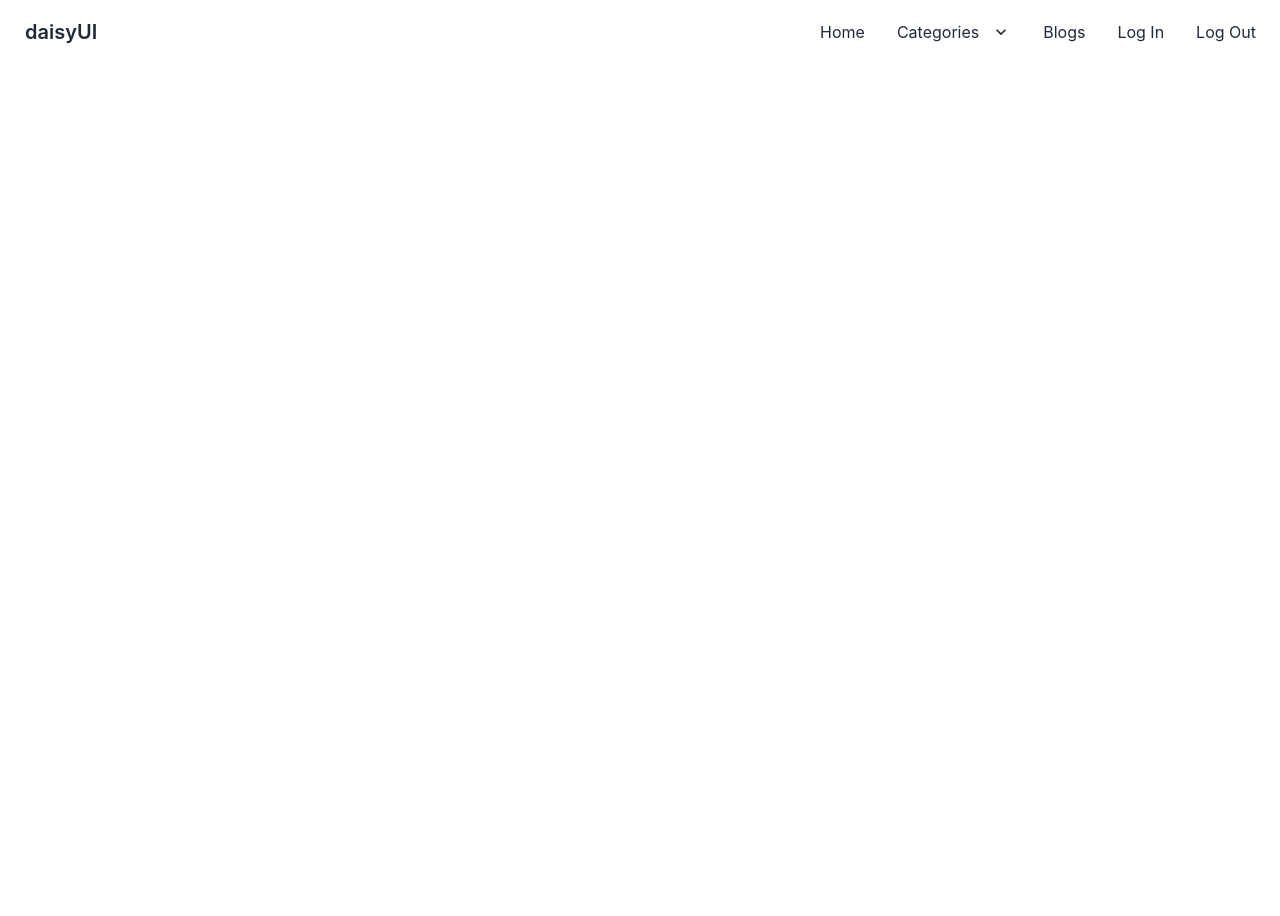
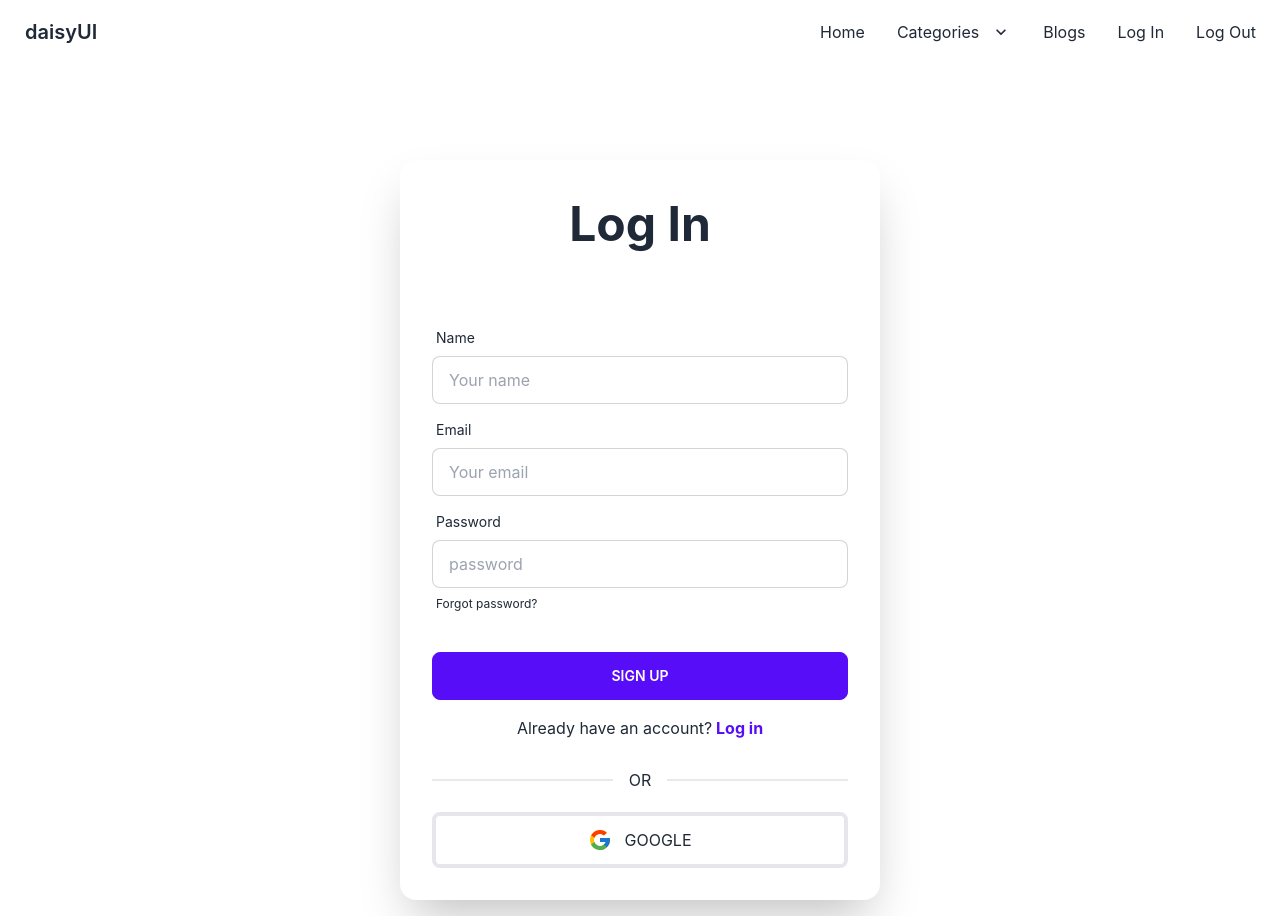
Before and after one commit to Zayed-Fahim/Used-products-resale-market-client-side, a React (Create React App) app: page /signup in a window 1280 px wide. Before the commit the page ends 800 px from the top, so only its background shows below. Built offline with nearby package versions, Linux system fonts and the light colour scheme.

Commit message:
login and signup page design done

```diff
--- a/package.json
+++ b/package.json
@@ -10,6 +10,8 @@
     "firebase": "^9.14.0",
     "react": "^18.2.0",
     "react-dom": "^18.2.0",
+    "react-hook-form": "^7.39.5",
+    "react-icons": "^4.6.0",
     "react-router-dom": "^6.4.3",
     "react-scripts": "5.0.1",
     "web-vitals": "^2.1.4"
--- a/src/Pages/Home/Navbar/Navbar.js
+++ b/src/Pages/Home/Navbar/Navbar.js
@@ -6,12 +6,12 @@ const Navbar = () => {
     <>
       <li>
         <button>
-          <Link>Log In</Link>
+          <Link to='/login'>Log In</Link>
         </button>
       </li>
       <li>
         <button>
-          <Link>Log Out</Link>
+          <Link to='/'>Log Out</Link>
         </button>
       </li>
     </>
--- a/src/Pages/Login/Login.js
+++ b/src/Pages/Login/Login.js
@@ -1,11 +1,91 @@
-import React from 'react';
+import React from "react";
+import { useForm } from "react-hook-form";
+import { Link } from "react-router-dom";
+import { FcGoogle } from "react-icons/fc";
 
 const Login = () => {
-    return (
-        <div>
-
+  const {
+    register,
+    formState: { errors },
+    handleSubmit,
+  } = useForm();
+  const onSubmit = (data) => console.log(data);
+  return (
+    <div className="hero mt-20">
+      <div className="hero-content flex-col lg:flex-row-reverse">
+        <div className="card flex-shrink-0 w-full shadow-2xl bg-base-100">
+          <form onSubmit={handleSubmit(onSubmit)}>
+            <h1 className="text-5xl font-bold my-10">Log In</h1>
+            <div className="card-body w-[380px] lg:w-[30rem]">
+              <div className="form-control">
+                <label className="label">
+                  <span className="label-text">Email</span>
+                </label>
+                <input
+                  {...register("email", { required: true })}
+                  aria-invalid={errors.email ? "true" : "false"}
+                  type="email"
+                  placeholder="Your email"
+                  className="input input-bordered"
+                />
+              </div>
+              {errors.email?.type === "required" && (
+                <p className="text-red-600" role="alert">
+                  Email is required
+                </p>
+              )}
+              <div className="form-control">
+                <label className="label">
+                  <span className="label-text">Password</span>
+                </label>
+                <input
+                  {...register("password", {
+                    required: "Make your password strong",
+                    minLength: {
+                      value: 6,
+                      message: "Password must be 6 characters or longer",
+                    },
+                  })}
+                  type="password"
+                  placeholder="Your password"
+                  className="input input-bordered"
+                />
+                {errors.password && (
+                  <p className="text-red-600" role="alert">
+                    {errors.password?.message}
+                  </p>
+                )}
+                <label className="label">
+                  <Link href="#" className="label-text-alt link link-hover">
+                    Forgot password?
+                  </Link>
+                </label>
+              </div>
+              <div className="form-control mt-6">
+                <button className="btn btn-primary">Login</button>
+              </div>
+              <p className="my-2">
+                New user?
+                <Link className="text-primary font-bold" to="/signup">
+                  {" "}
+                  Sign up
+                </Link>
+              </p>
+              <div className="divider">OR</div>
+              <button className="flex justify-center items-center gap-3 border-4 p-3 rounded-lg my-2">
+                <div>
+                  <FcGoogle className="w-6 h-6"></FcGoogle>
+                </div>
+                <div>
+                  <p>GOOGLE</p>
+                </div>
+              </button>
+            </div>
+          </form>
         </div>
-    );
+      </div>
+    </div>
+  );
 };
 
 export default Login;
--- a/src/Pages/Signup/Signup.js
+++ b/src/Pages/Signup/Signup.js
@@ -1,11 +1,114 @@
-import React from 'react';
+import React from "react";
+import { useForm } from "react-hook-form";
+import { FcGoogle } from "react-icons/fc";
+import { Link } from "react-router-dom";
 
 const Signup = () => {
-    return (
-        <div>
-
+  const {
+    register,
+    formState: { errors },
+    handleSubmit,
+  } = useForm();
+  const onSubmit = (data) => console.log(data);
+  return (
+    <div className="hero mt-20">
+      <div className="hero-content flex-col lg:flex-row-reverse">
+        <div className="card flex-shrink-0 w-full shadow-2xl bg-base-100">
+          <form onSubmit={handleSubmit(onSubmit)}>
+            <h1 className="text-5xl font-bold my-10">Log In</h1>
+            <div className="card-body w-[380px] lg:w-[30rem]">
+              <div className="form-control">
+                <label className="label">
+                  <span className="label-text">Name</span>
+                </label>
+                <input
+                  {...register("name", { required: true })}
+                  aria-invalid={errors.name ? "true" : "false"}
+                  type="text"
+                  placeholder="Your name"
+                  className="input input-bordered"
+                />
+              </div>
+              {errors.name?.type === "required" && (
+                <p className="text-red-600" role="alert">
+                  Name is required
+                </p>
+              )}
+              <div className="form-control">
+                <label className="label">
+                  <span className="label-text">Email</span>
+                </label>
+                <input
+                  {...register("email", { required: true })}
+                  aria-invalid={errors.email ? "true" : "false"}
+                  type="email"
+                  placeholder="Your email"
+                  className="input input-bordered"
+                />
+              </div>
+              {errors.email?.type === "required" && (
+                <p className="text-red-600" role="alert">
+                  Email is required
+                </p>
+              )}
+              <div className="form-control">
+                <label className="label">
+                  <span className="label-text">Password</span>
+                </label>
+                <input
+                  {...register("password", {
+                    required: "Make your password strong",
+                    minLength: {
+                      value: 6,
+                      message: "Password must be 6 characters long",
+                    },
+                    pattern: {
+                      value: /(?=.*[A-Z])(?=.*[!@#$&*])(?=.*[0-9])/,
+                      message:
+                        "Password must have uppercase, number and special characters",
+                    },
+                  })}
+                  aria-invalid={errors.password ? "true" : "false"}
+                  type="password"
+                  placeholder="password"
+                  className="input input-bordered"
+                />
+                {errors.password && (
+                  <p className="text-red-600" role="alert">
+                    {errors.password?.message}
+                  </p>
+                )}
+                <label className="label">
+                  <Link href="#" className="label-text-alt link link-hover">
+                    Forgot password?
+                  </Link>
+                </label>
+              </div>
+              <div className="form-control mt-6">
+                <button className="btn btn-primary">Sign up</button>
+              </div>
+              <p className="my-2">
+                Already have an account?
+                <Link className="text-primary font-bold" to="/signup">
+                  {" "}
+                  Log in
+                </Link>
+              </p>
+              <div className="divider">OR</div>
+              <button className="flex justify-center items-center gap-3 border-4 p-3 rounded-lg">
+                <div>
+                  <FcGoogle className="w-6 h-6"></FcGoogle>
+                </div>
+                <div>
+                  <p>GOOGLE</p>
+                </div>
+              </button>
+            </div>
+          </form>
         </div>
-    );
+      </div>
+    </div>
+  );
 };
 
 export default Signup;
```
Also changed, not shown: 1 other file (tests, documents, lock files or other folders).
